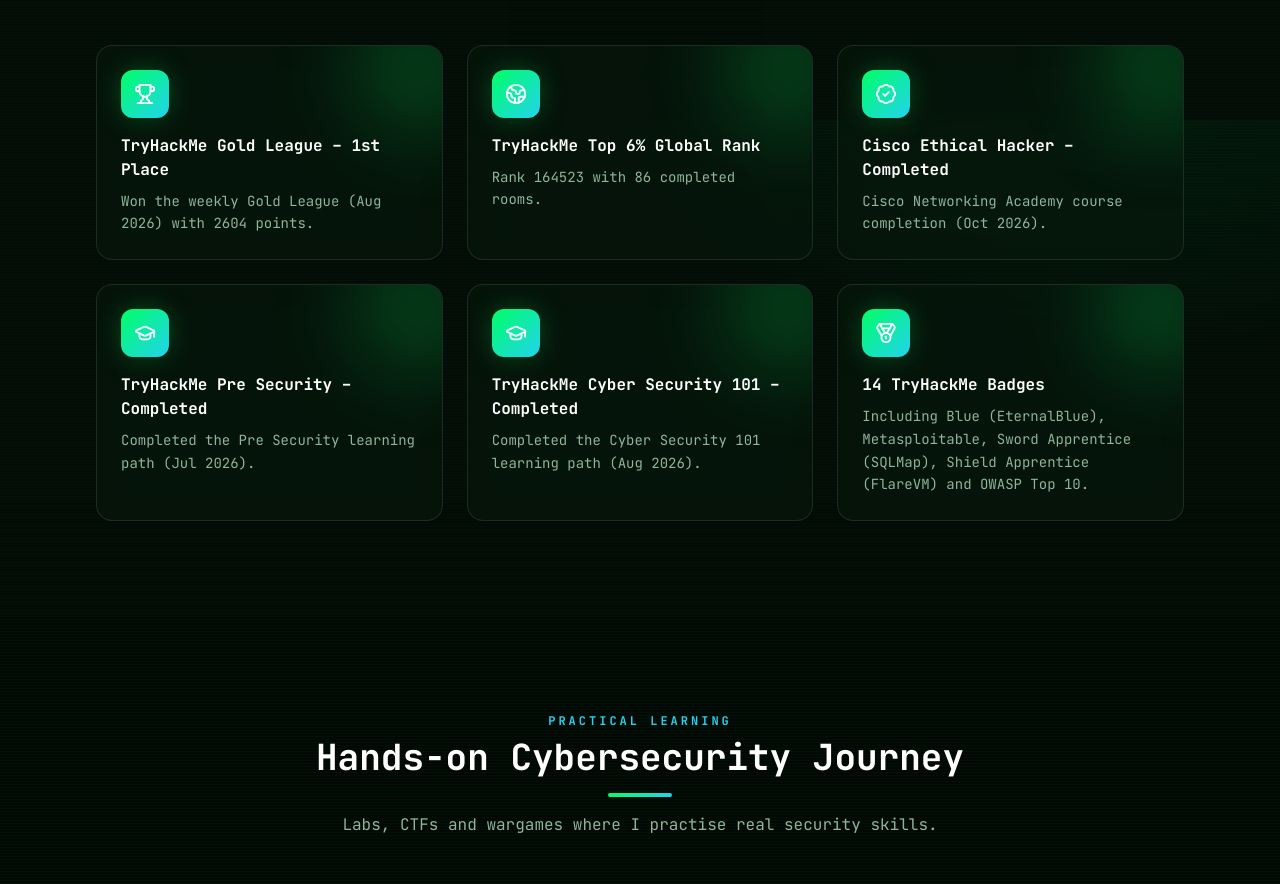
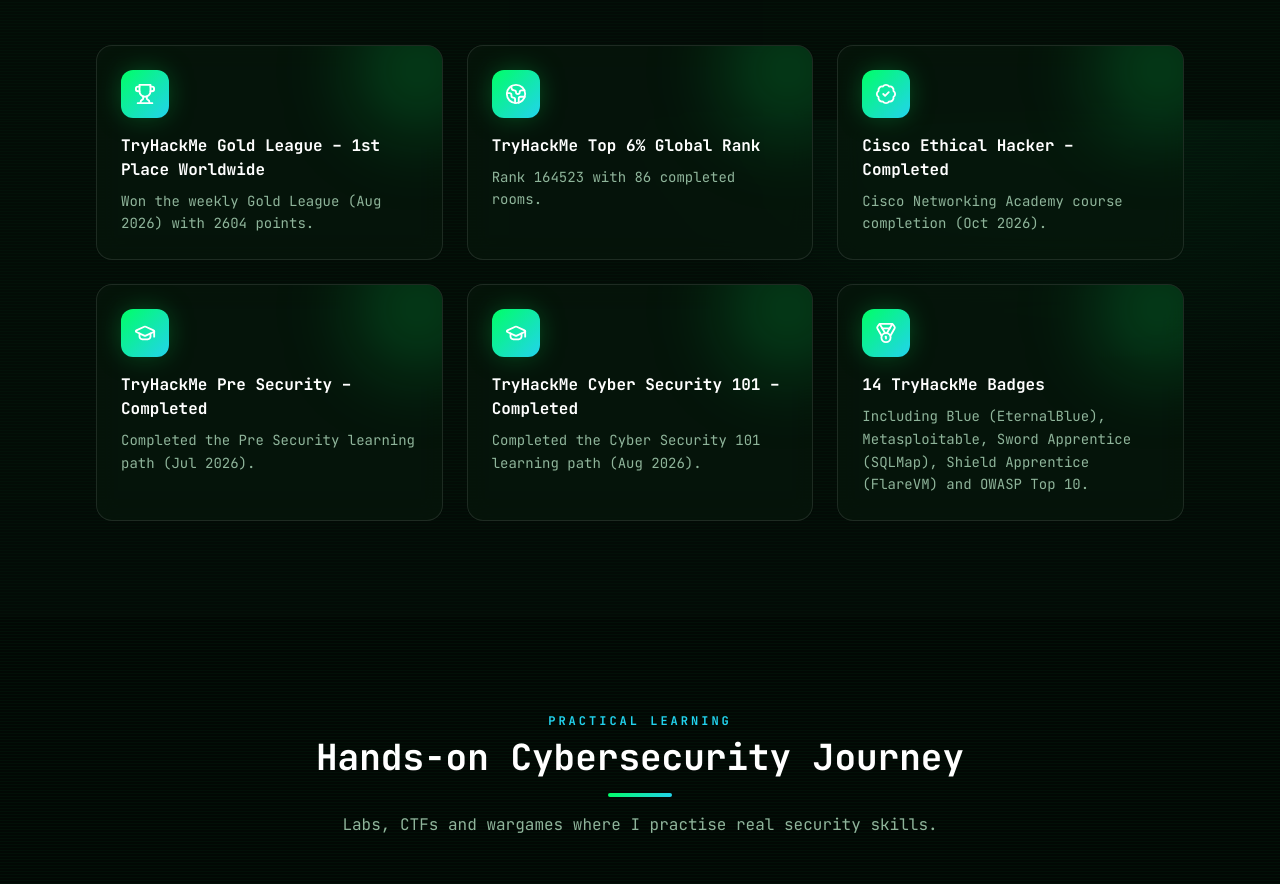
Before and after one commit to soumitrapradhan/soumitrapradhan.github.io, a React (Vite) app in the folder client/: page / in a window 1280 px wide. Shown: the part 7880-8764 px from the top of the page. Built offline with nearby package versions, Linux system fonts and the light colour scheme.

Commit message:
Update achievement title and detail for clarity

```diff
--- a/client/src/data/achievements.js
+++ b/client/src/data/achievements.js
@@ -2,8 +2,8 @@
 export const achievements = [
   {
     icon: "Trophy",
-    title: "TryHackMe Gold League – 1st Place",
-    detail: "Won the weekly Gold League (Aug 2026) with 2604 points.",
+    title: "TryHackMe Gold League – 1st Place Worldwide",
+    detail: " Won the weekly Gold League (Aug 2026) with 2604 points.",
   },
   {
     icon: "Globe2",
```
